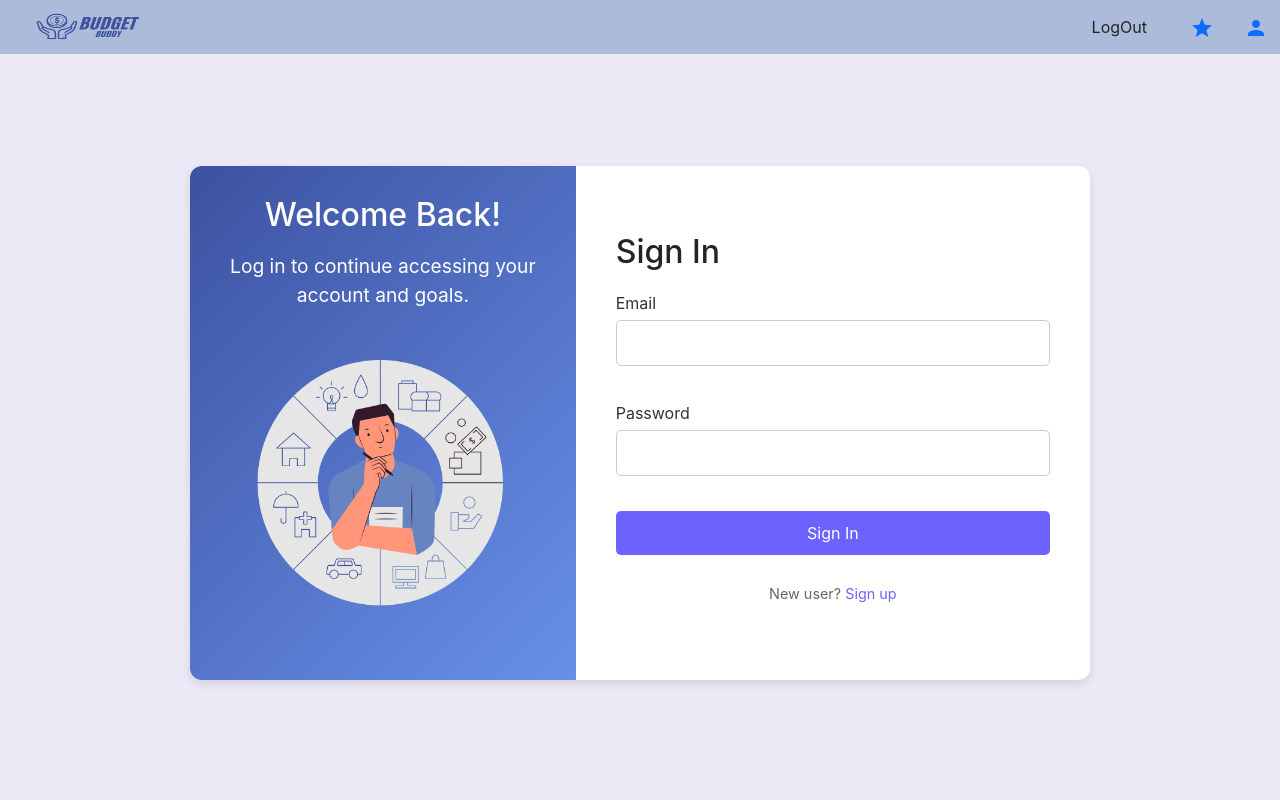
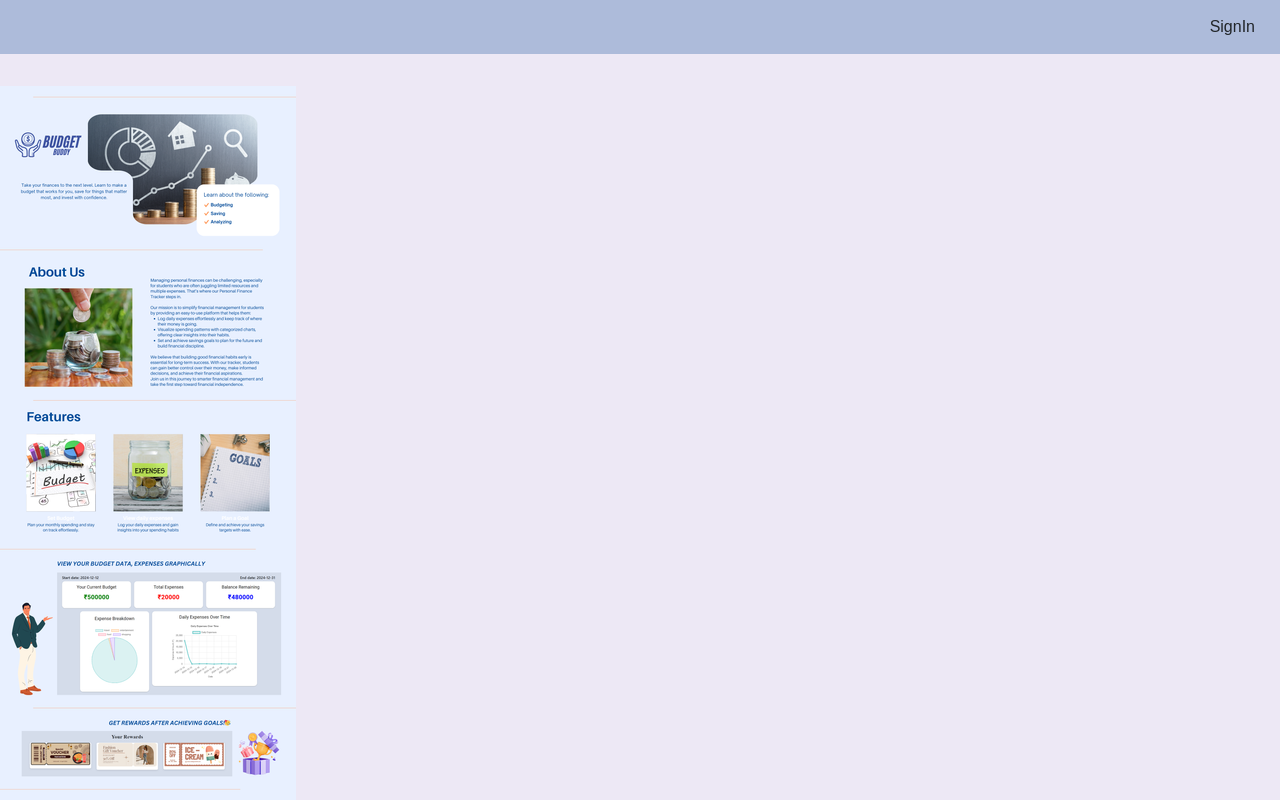
Before and after one commit to ShravaniAnilPatil/Expense-Tracker, a React (Create React App) app in the folder personal-finance-tracker/: page / in a window 1280 px wide. Built offline with nearby package versions, Linux system fonts and the light colour scheme.

Commit message:
main page

```diff
--- a/personal-finance-tracker/src/App.js
+++ b/personal-finance-tracker/src/App.js
@@ -1,7 +1,7 @@
 import './App.css';
 import UserSignUp from './components/Auth/sign-up';
 import { AuthProvider } from "../src/context/AuthContext";
-import { BrowserRouter as Router, Route, Routes } from 'react-router-dom';
+import { BrowserRouter as Router, Route, Routes, useLocation } from 'react-router-dom';
 import Login from './components/Auth/login';
 import AddForm from './components/Home/AddForm';
 import CheckExpense from './components/Home/CheckExpense';
@@ -15,20 +15,17 @@ import Page from './components/Page';
 import BudgetForm from './components/Home/setBudget';
 import { BudgetProvider } from './context/BudgetContext';
 import CustomExpense from './components/Home/CustomExpense';
-
 import Reward from './components/Home/Reward';
-
 
 function App() {
   return (
     <AuthProvider>
-
       <Router>
         <BudgetProvider>
-        <NavBar />
+          <Layout>
             <Routes>
               <Route path="/signup" element={<UserSignUp />} />
-          <Route path="/" element={<Login />} />
+              <Route path="/login" element={<Login />} />
               <Route path="/addform" element={<AddForm />} />
               <Route path="/api/expense/all/:id" element={<CheckExpense />} />
               <Route path="/dashboard" element={<Dashboard />} />
@@ -36,15 +33,31 @@ function App() {
               <Route path="/home" element={<Home />} />
               <Route path="/notify" element={<Notifications />} />
               <Route path="/profile" element={<Profile />} />
-          <Route path="/page" element={<Page />} />
+              <Route path="/" element={<Page />} />
               <Route path="/setBudget" element={<BudgetForm />} />
               <Route path="/CustomExpense" element={<CustomExpense />} />
               <Route path="/Reward" element={<Reward />} />
             </Routes>
+          </Layout>
         </BudgetProvider>
       </Router>
     </AuthProvider>
   );
 }
 
-export default App;
+// Create a Layout component to conditionally render the NavBar
+const Layout = ({ children }) => {
+  const location = useLocation();
+
+  // Hide NavBar on login and signup pages
+  const hideNavbar = location.pathname === "/" || location.pathname === "/signup" || location.pathname === "/login";
+
+  return (
+    <>
+      {!hideNavbar && <NavBar />}
+      {children}
+    </>
+  );
+};
+
+export default App;
--- a/personal-finance-tracker/src/components/Home/Reward.jsx
+++ b/personal-finance-tracker/src/components/Home/Reward.jsx
@@ -2,6 +2,7 @@ import React, { useState, useEffect } from "react";
 import coupen1 from "../../images/coupen1.png";
 import coupen2 from "../../images/coupen2.png";
 import coupen3 from "../../images/coupen3.png";
+import NoData from "../../images/NoData.png";
 import {
   Container,
   Grid,
@@ -31,7 +32,7 @@ const MyGoal = () => {
           setGoals(response.data);
         } catch (error) {
           console.error("Error fetching goals:", error.response?.data || error.message);
-          setError("Could not fetch goals");
+
         } finally {
           setLoading(false);
         }
@@ -53,7 +54,7 @@ const MyGoal = () => {
         {loading ? (
           <Typography variant="h6">Loading...</Typography>
         ) : error ? (
-          <Typography variant="h6" color="error">{error}</Typography>
+          <img src={NoData} alt="Error" style={{ maxWidth: "200px", marginBottom: "20px" }} />
         ) : (
           <>
             {/* Accomplished Goals Section */}
--- a/personal-finance-tracker/src/components/Navbar.jsx
+++ b/personal-finance-tracker/src/components/Navbar.jsx
@@ -44,7 +44,7 @@ function CustomNavbar() {
                         style={{ maxHeight: '100px' }}
                         navbarScroll
                     />
-                    <Link to="/page"><button id="loginbutton" onClick={handleLogout} className="btn">
+                    <Link to="/"><button id="loginbutton" onClick={handleLogout} className="btn">
                         LogOut
                     </button></Link>
 
--- a/personal-finance-tracker/src/components/Page.jsx
+++ b/personal-finance-tracker/src/components/Page.jsx
@@ -1,9 +1,42 @@
-import React from 'react'
+import React from 'react';
+import Button from 'react-bootstrap/Button';
+import Container from 'react-bootstrap/Container';
+import Nav from 'react-bootstrap/Nav';
+import Navbar from 'react-bootstrap/Navbar';
+import styles from '../styles/home.module.css';
 
-export default function Page() {
-  return (
-    <div>
+import { Link, useNavigate } from "react-router-dom";
 
-    </div>
-  )
+import Home from "../images/Home.png";
+
+
+function Page() {
+
+    return (
+      <div>
+
+
+        <Navbar expand="lg" className={styles.navbody}>
+            <Container fluid>
+
+                <Navbar.Toggle aria-controls="navbarScroll" />
+                <Navbar.Collapse id="navbarScroll">
+                    <Nav
+                        className="me-auto my-2 my-lg-0"
+                        style={{ maxHeight: '100px' }}
+                        navbarScroll
+                    />
+                    <Link to="/login"><button id="loginbutton"className="btn">
+                        SignIn
+                    </button></Link>
+
+
+                </Navbar.Collapse>
+            </Container>
+        </Navbar>
+        <img src={Home} alt="BudgetBuddy"
+        class={styles.imagefullscreen} />
+        </div>
+    );
 }
+export default Page;
--- a/personal-finance-tracker/src/styles/home.module.css
+++ b/personal-finance-tracker/src/styles/home.module.css
@@ -134,3 +134,30 @@ body{
   .card button:hover {
     background-color: #FF5733;
   }
+
+/* Global styles */
+body, html {
+  margin: 0;
+  padding: 0;
+  box-sizing: border-box;
+  overflow-x: hidden;
+  width: 100%;
+  height: 100%;
+  font-family: Arial, sans-serif;
+}
+
+/* Container for the entire page */
+.container {
+  width: 100%;
+  min-height: 100vh; /* Takes at least full viewport height */
+  background-color: #f8f8ff; /* Add light background color */
+  overflow-y: scroll; /* Enable scrolling vertically */
+}
+
+/* Image wrapper */
+.image-fullscreen {
+  width: 1080px;
+  height: auto;
+  display: block;
+  margin: 0 auto; /* Center horizontally */
+}
```
Also changed, not shown: personal-finance-tracker/src/images/Home.png (added). Lines whose indentation alone changed are shown as unchanged.
